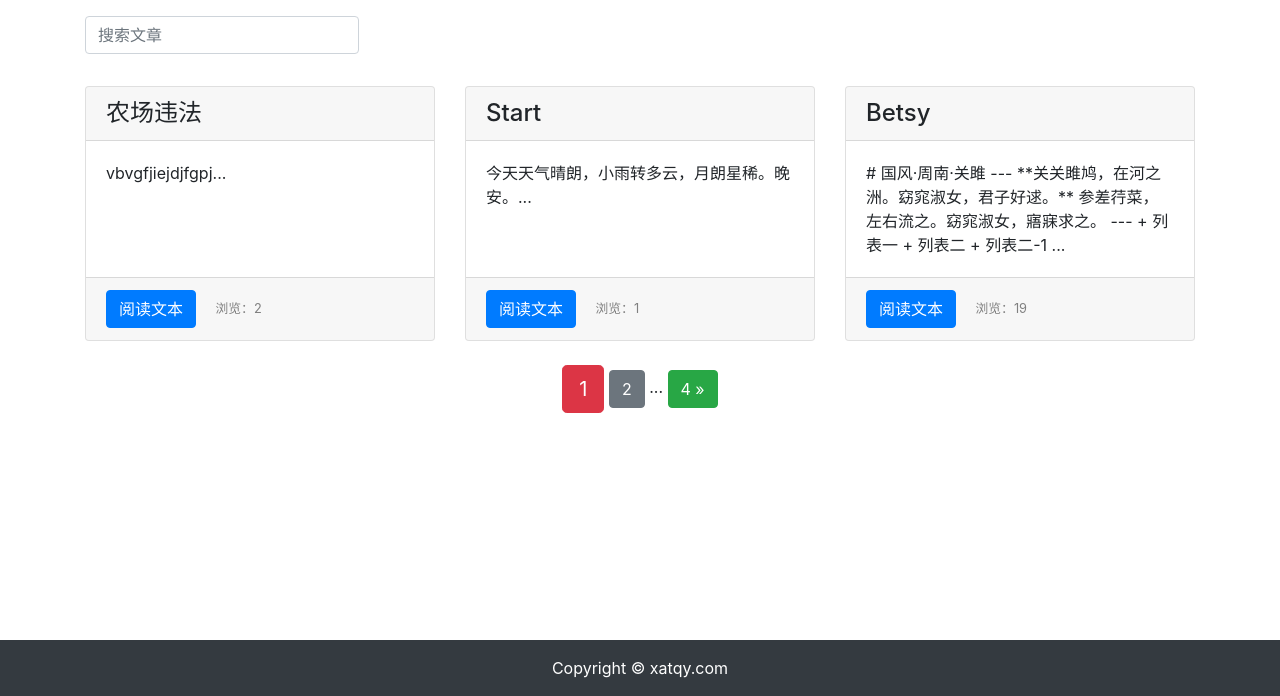
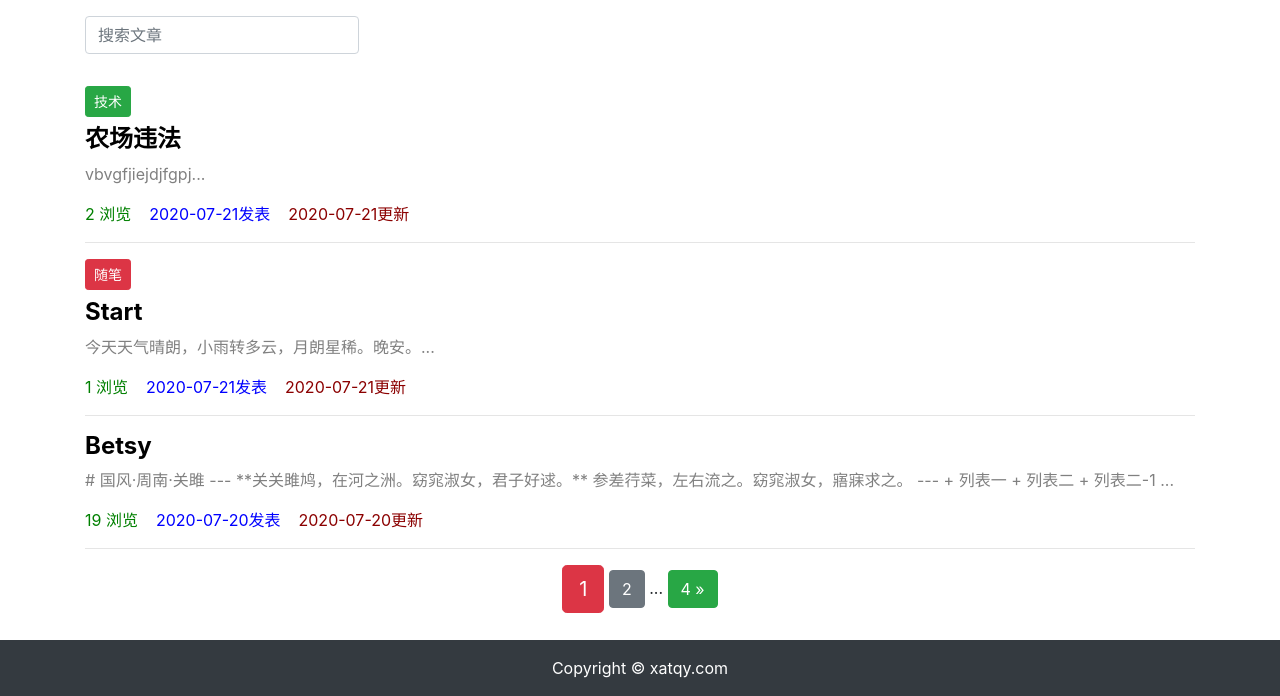
Before and after one commit to lzy2099/test_ablog, a Django app: page /article/article-list in a window 1280 px wide. Shown: the part 104-800 px from the top of the page. Run offline with Django 3.2, Linux system fonts and the light colour scheme; data comes from the database, SQL or seed files in the repository; both versions use the stored data as it was after the commit; some libraries are stand-ins or nearby versions.

Commit message:
添加文章分类

```diff
--- a/another_blog/another_blog/settings.py
+++ b/another_blog/another_blog/settings.py
@@ -39,8 +39,9 @@ INSTALLED_APPS = [
     'django.contrib.staticfiles',
     'article',
     'userprofile',
+    'comment',
     'password_reset',
-    'comment',
+    'taggit',
 ]
 
 MIDDLEWARE = [
--- a/another_blog/article/admin.py
+++ b/another_blog/article/admin.py
@@ -1,5 +1,6 @@
 from django.contrib import admin
-from .models import ArticlePost
+from .models import ArticlePost, ArticleColumn
 
 # Register your models here.
 admin.site.register(ArticlePost)
+admin.site.register(ArticleColumn)
--- a/another_blog/article/models.py
+++ b/another_blog/article/models.py
@@ -4,9 +4,20 @@ from django.contrib.auth.models import User
 from django.utils import timezone
 
 
+class ArticleColumn(models.Model):
+    title = models.CharField(max_length=100, blank=True)
+    created = models.DateTimeField(default=timezone.now)
+
+    def __str__(self):
+        return self.title
+
+
 class ArticlePost(models.Model):
     author = models.ForeignKey(User, on_delete=models.CASCADE)
     title = models.CharField(max_length=100)
+    column = models.ForeignKey(
+        ArticleColumn, null=True, blank=True, on_delete=models.CASCADE, related_name='article'
+    )
     body = models.TextField()
     created = models.DateTimeField(default=timezone.now)
     updated = models.DateTimeField(auto_now=True)
--- a/another_blog/article/views.py
+++ b/another_blog/article/views.py
@@ -1,6 +1,6 @@
 from django.shortcuts import render, redirect
 from django.http import HttpResponse
-from .models import ArticlePost
+from .models import ArticlePost, ArticleColumn
 import markdown
 from .forms import ArticlePostForm
 from django.contrib.auth.models import User
@@ -77,6 +77,9 @@ def article_create(request):
             new_article = article_post_form.save(commit=False)
             # 指定用户为作者。  这里指定id=1的用户作为作者。
             new_article.author = User.objects.get(id=request.user.id)
+            # 添加分类
+            if request.POST['comumn'] != 'none':
+                new_article.column = ArticleColumn.objects.get(id=request.POST['column'])
             # 新文章保存到数据库中
             new_article.save()
             # 存储完成后，返回文章列表
@@ -88,7 +91,8 @@ def article_create(request):
     else:
         # 创建表单实例
         article_post_form = ArticlePostForm()
-        context = {'article_post_form': article_post_form}
+        columns = ArticleColumn.objects.all()
+        context = {'article_post_form': article_post_form, 'columns': columns}
         # 返回模板
         return render(request, 'article/create.html', context)
 
@@ -129,6 +133,10 @@ def article_update(request, id):
             article_post_form = ArticlePostForm(data=request.POST)
             if article_post_form.is_valid():
                 article.title = request.POST['title']
+                if request.POST['column'] != 'none':
+                    article.column = ArticleColumn.objects.get(id=request.POST['column'])
+                else:
+                    article.column = None
                 article.body = request.POST['body']
                 article.save()
                 return redirect("article:article_detail", id=id)
@@ -136,5 +144,6 @@ def article_update(request, id):
                 return HttpResponse("表单内容有误，请重新填写。")
         else:
             article_post_form = ArticlePostForm()
-            context = {'article': article, 'article_post_form': article_post_form}
+            columns = ArticleColumn.objects.all()
+            context = {'article': article, 'article_post_form': article_post_form, 'columns': columns}
             return render(request, 'article/update.html', context)
--- a/another_blog/templates/article/list.html
+++ b/another_blog/templates/article/list.html
@@ -40,26 +40,70 @@
     {% endif %}
   {% endif %}
 
+<!--  卡片式显示 -->
+<!--  <div class="row mt-2">-->
+<!--    {% for article in articles %}-->
+<!--    <div class="col-4 mb-4">-->
+<!--      <div class="card h-100">-->
+<!--        <h4 class="card-header">{{ article.title }}</h4>-->
+<!--        <div class="card-body">-->
+<!--          <p class="card-text">{{ article.body|slice:'100' }}...</p>-->
+<!--        </div>-->
+<!--        <div class="card-footer">-->
+<!--          <a href="{% url 'article:article_detail' article.id %}" class="btn btn-primary">阅读文本</a>-->
+<!--          <span>-->
+<!--            <small class="col align-self-end" style="color: gray;">-->
+<!--              浏览：{{ article.total_views }}-->
+<!--            </small>-->
+<!--          </span>-->
+<!--        </div>-->
+<!--      </div>-->
+<!--    </div>-->
+<!--    {% endfor %}-->
+
+<!--    列表式显示 -->
   <div class="row mt-2">
     {% for article in articles %}
-    <div class="col-4 mb-4">
-      <div class="card h-100">
-        <h4 class="card-header">{{ article.title }}</h4>
-        <div class="card-body">
-          <p class="card-text">{{ article.body|slice:'100' }}...</p>
+      <div class="col-12">
+        {% if article.column %}
+          <button type="button" class="btn btn-sm mb-2
+                  {% if article.column.title == '技术' %}
+                    btn-success
+                  {% elif article.column.title == '随笔' %}
+                    btn-danger
+                  {% endif %}">
+            {{ article.column }}
+          </button>
+        {% endif %}
+        <h4>
+          <b>
+            <a href="{% url 'article:article_detail' article.id %}" style="color: black;">
+              {{ article.title }}
+            </a>
+          </b>
+        </h4>
+        <div>
+          <p style="color:gray;">
+            {{ article.body|slice:'100' }}...
+          </p>
         </div>
-        <div class="card-footer">
-          <a href="{% url 'article:article_detail' article.id %}" class="btn btn-primary">阅读文本</a>
-          <span>
-            <small class="col align-self-end" style="color: gray;">
-              浏览：{{ article.total_views }}
-            </small>
+        <p>
+          <span style="color: green;">
+            {{ article.total_views }} 浏览&nbsp;&nbsp;&nbsp;
           </span>
-        </div>
+          <span style="color: blue;">
+            {{ article.created|date:'Y-m-d' }}发表&nbsp;&nbsp;&nbsp;
+          </span>
+          <span style="color: darkred;">
+            {{ article.updated|date:'Y-m-d' }}更新
+          </span>
+        </p>
+        <hr>
       </div>
-    </div>
     {% endfor %}
   </div>
+
+  <!-- 分页 -->
   <div class="pagination row">
     <div class="m-auto">
       <span class="step-links">
```
Also changed, not shown: another_blog/templates/article/create.html (+9 -0 lines), another_blog/templates/article/update.html (+14 -0 lines), another_blog/article/migrations/0003_auto_20200721_1130.py (added), another_blog/db.sqlite3.
